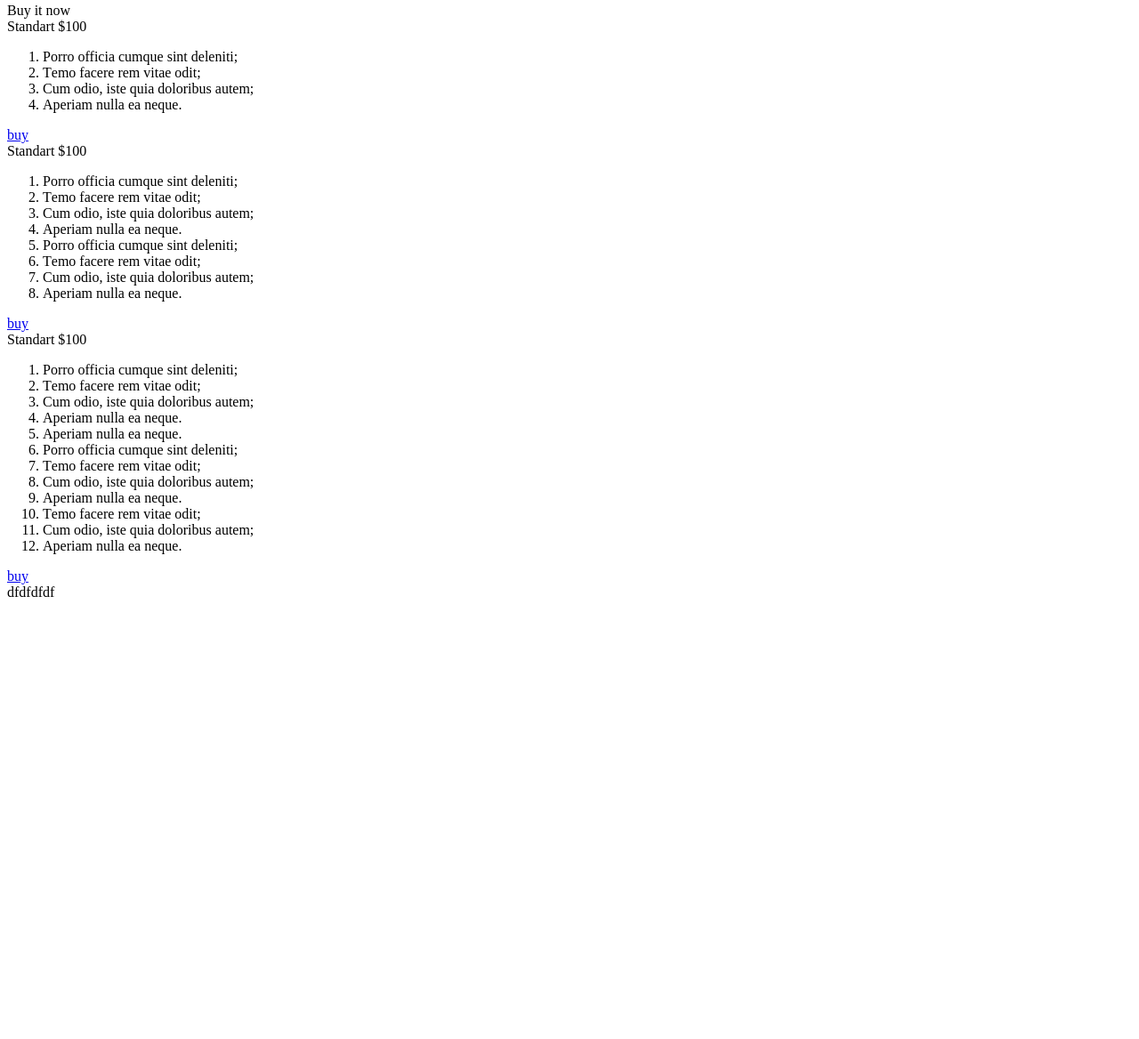
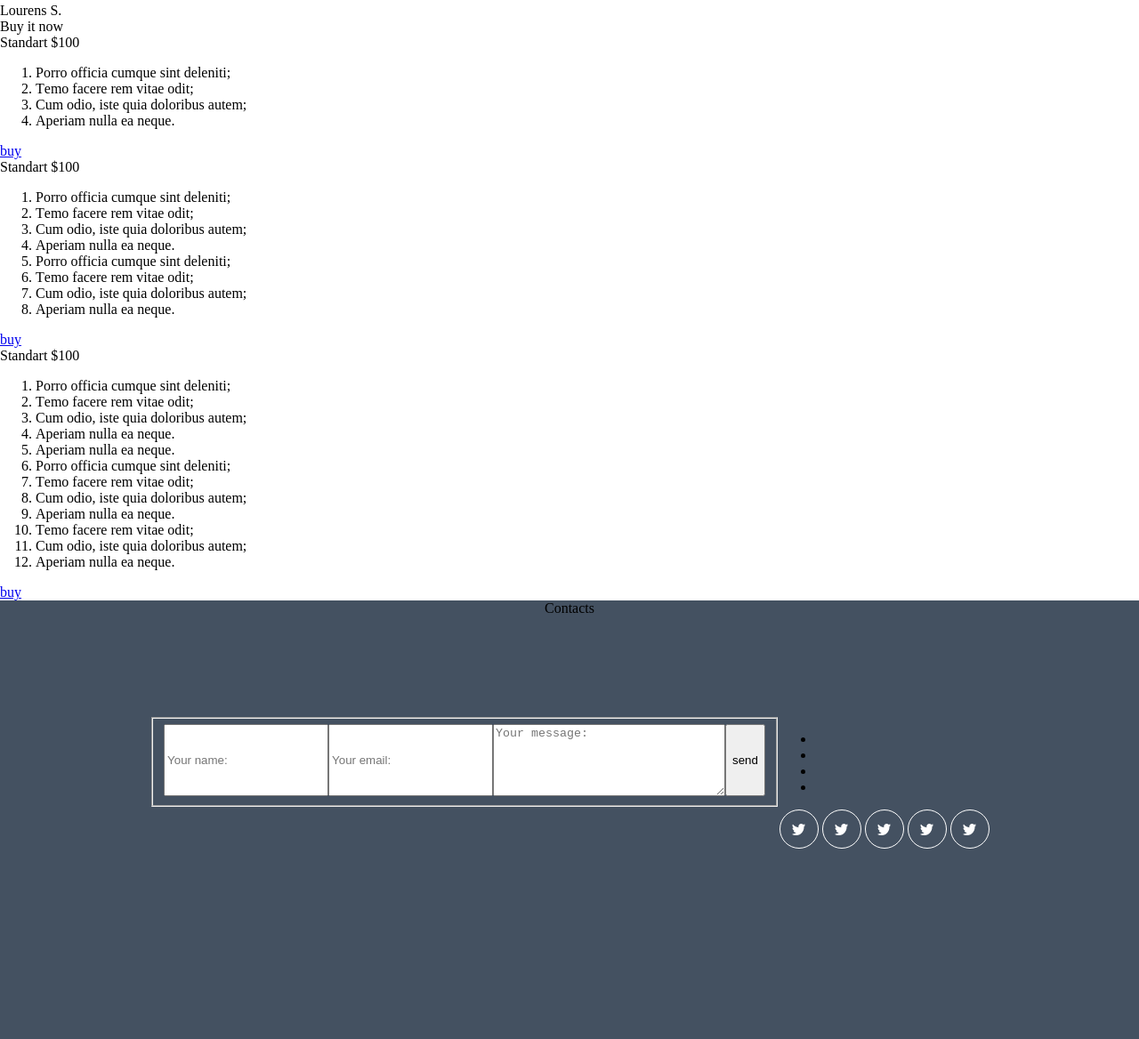
Before and after one commit to marinagaisina/html5, a plain HTML site: page Simple_template1.html in a window 1280 px wide. Shown: the part 1632-2800 px from the top of the page at 89% size. Before the commit the page ends 2315 px from the top, so only its background shows below. Drawn offline with Linux system fonts and the light colour scheme.

Commit message:
the first commit after initial

```diff
--- a/Simple_template1.html
+++ b/Simple_template1.html
@@ -6,8 +6,8 @@
     <meta name="viewport" content="width=device-width, initial-scale=1.0">
     <meta http-equiv="X-UA-Compatible" content="ie=edge">
     <title>Product</title>
-    <script src="styles/less.js"></script>
-    <link rel="stylesheet/less" type="text/css" href="styles/Simple_template1.less" />
+
+    <link rel="stylesheet" href="styles/Simple_template1.css" />
 
 
 </head>
@@ -185,7 +185,33 @@
                 </div>
             </section>
         </main>
-        <footer>dfdfdfdf</footer>
+        <footer>
+            <span class="contacts_title">Contacts</span>
+            <form action="#">
+                <fieldset>
+                    <input type="name" placeholder="Your name:" required>
+                    <input type="email" placeholder="Your email:">
+                    <textarea cols="30" rows="5" placeholder="Your message:" required></textarea>
+                    <input type="submit" value="send">
+                </fieldset>
+            </form>
+            <div class="contacts_social">
+                <ul class="contacts_list">
+                    <li class="contact_list_item"></li>
+                    <li class="contact_list_item"></li>
+                    <li class="contact_list_item"></li>
+                    <li class="contact_list_item"></li>
+                </ul>
+                <div class="social_links">
+                    <a class="social_link_item" href=""></a>
+                    <a class="social_link_item" href=""></a>
+                    <a class="social_link_item" href=""></a>
+                    <a class="social_link_item" href=""></a>
+                    <a class="social_link_item" href=""></a>
+                </div>
+            </div>
+            <p class="footer_copyright">Copyright &copy 2014 Product name - PSD HTML CSS</p>
+        </footer>
     </div>
 
 </body>
--- a/styles/Simple_template1.less
+++ b/styles/Simple_template1.less
@@ -9,7 +9,7 @@ body {
     margin: 0 auto;
 }
 
-span {
+.header_title, .about_product_title, .screenshots_title, .reviews_title, .buy_title, .contacts {
     display: block;
 }
 
@@ -23,3 +23,41 @@ span {
     font-size: 60px;
     font-weight: 400;
 }
+
+footer {
+    display: flex;
+    background-color: #445161;
+    min-height: 535px;
+    width: 100%;
+    justify-content: center;
+    text-align: center;
+    flex-wrap: wrap;
+
+    form fieldset {
+        display: flex;
+        flex-direction: row;
+    }
+
+    .contacts_title {
+        width: 100%;
+    }
+    .footer_copyright {
+        width: 100%;
+    }
+    .social_link_item {
+        display: inline-block;
+        border: 1px solid #ffffff;
+        border-radius: 50%;
+        height: 42px;
+        width: 42px;
+        background-image: url(../img/tw-logo.png);
+        background-repeat: no-repeat;
+        background-position: center;
+    }
+    .footer_copyright {
+        background-color: #ffffff;
+        height: 26px;
+        align-self: flex-end;
+        margin: 0;
+    }
+}
```
Also changed, not shown: img/tw-logo.png (added), styles/Simple_template1.css.
